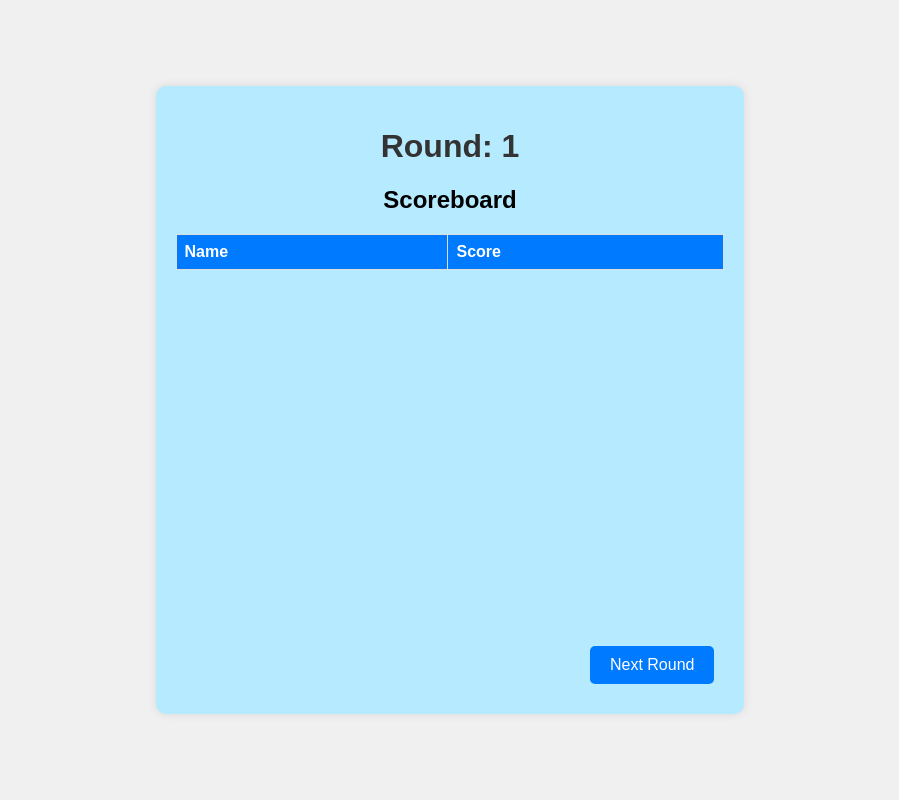
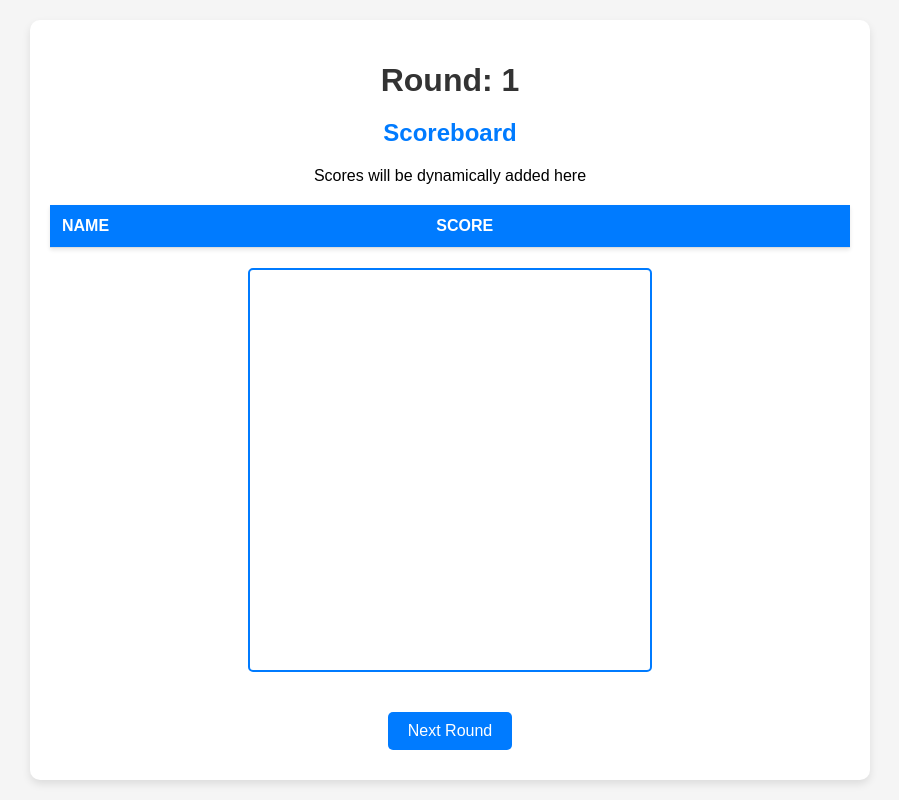
Before and after one commit to XadrianvHeerden/BBD_SinkHero, a plain HTML site: page frontend/player/views/Round_Lending.html in a window 1280 px wide. Shown: the whole page, without its empty margins (190-1089 px from the left). Drawn offline with nearby package versions, Linux system fonts and the light colour scheme.

Commit message:
Update Round_Lending.html

```diff
--- a/frontend/player/views/Round_Lending.html
+++ b/frontend/player/views/Round_Lending.html
@@ -1,4 +1,4 @@
-<!DOCTYPE html>
+<!-- <!DOCTYPE html>
 <html lang="en">
 
 <head>
@@ -62,7 +62,7 @@
                     </tr>
                 </thead>
                 <tbody id="scoreList">
-                    <!-- Scores will be dynamically added here -->
+
                 </tbody>
             </table>
         </div>
@@ -73,4 +73,119 @@
     <script src="game.js"></script>
 </body>
 
+</html> -->
+
+<!DOCTYPE html>
+<html lang="en">
+<head>
+    <meta charset="UTF-8">
+    <meta name="viewport" content="width=device-width, initial-scale=1.0">
+    <link rel="stylesheet" href="/BBD_SinkHero/frontend/shared/css/main.css">
+    <title>Maze Game</title>
+    <style>
+        body {
+            font-family: 'Arial', sans-serif;
+            background-color: #f5f5f5;
+            display: flex;
+            justify-content: center;
+            align-items: center;
+            height: 100vh;
+            margin: 0;
+        }
+
+        .container {
+            max-width: 800px;
+            width: 100%;
+            background-color: #ffffff;
+            padding: 20px;
+            border-radius: 10px;
+            box-shadow: 0 4px 8px rgba(0, 0, 0, 0.1);
+            text-align: center;
+        }
+
+        h1 {
+            color: #333;
+            font-size: 2em;
+            margin-bottom: 20px;
+        }
+
+        h2 {
+            color: #007bff;
+            margin-bottom: 20px;
+        }
+
+        p {
+            font-size: 18px;
+        }
+
+        .button {
+            background-color: #007bff;
+            color: white;
+            padding: 10px 20px;
+            border: none;
+            border-radius: 5px;
+            cursor: pointer;
+            font-size: 1em;
+            transition: background-color 0.3s;
+            margin-top: 20px;
+        }
+
+        .button:hover {
+            background-color: #0056b3;
+        }
+
+        table {
+            width: 100%;
+            margin-top: 20px;
+            border-collapse: collapse;
+            box-shadow: 0 2px 4px rgba(0, 0, 0, 0.1);
+        }
+
+        th, td {
+            padding: 12px;
+            text-align: left;
+            border-bottom: 1px solid #ddd;
+        }
+
+        th {
+            background-color: #007bff;
+            color: white;
+            text-transform: uppercase;
+        }
+
+        tbody tr:hover {
+            background-color: #f1f1f1;
+        }
+
+        #mazeCanvas {
+            display: block;
+            margin: 20px auto;
+            border: 2px solid #007bff;
+            border-radius: 5px;
+        }
+    </style>
+</head>
+<body>
+    <div class="container">
+        <h1>Round: <span id="currentRound">1</span></h1>
+        <div id="gameInfo">
+            <h2>Scoreboard</h2>
+            <table id="scoreTable">
+                <thead>
+                    <tr>
+                        <th>Name</th>
+                        <th>Score</th>
+                    </tr>
+                </thead>
+                <tbody id="scoreList">
+                     Scores will be dynamically added here
+                </tbody>
+            </table>
+        </div>
+        <canvas id="mazeCanvas" width="400" height="400"></canvas>
+        <button id="nextRoundBtn" class="button">Next Round</button>
+    </div>
+    <script src="/socket.io/socket.io.js"></script>
+    <script src="game.js"></script>
+</body>
 </html>
```
